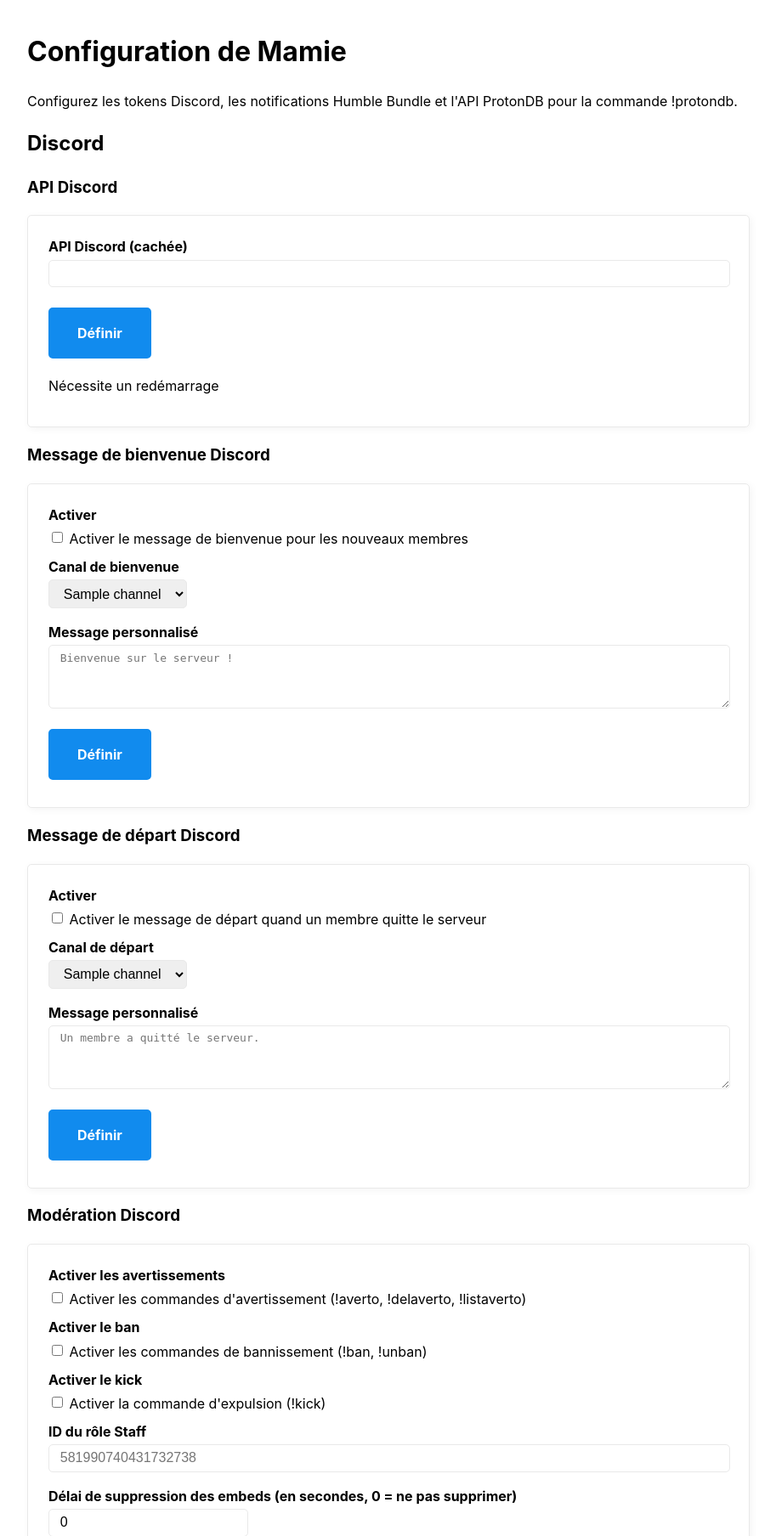
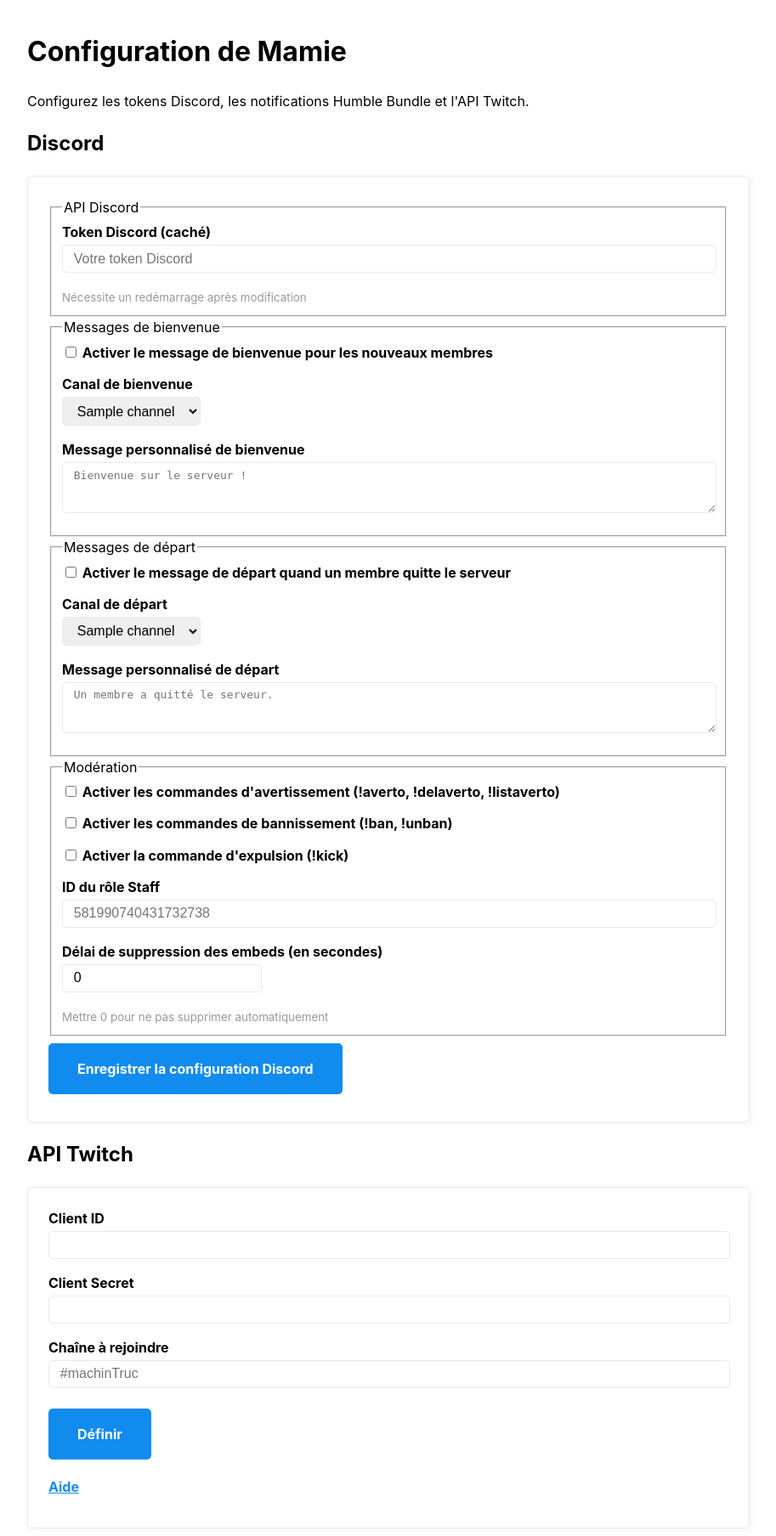
Before and after one commit to skylanix/MamieHenriette, a Flask app: template webapp/templates/configurations.html in a window 1280 px wide. Shown: the part 194-2002 px from the top of the page at 85% size, without its empty margins (68-981 px from the left). Run offline with Flask 3, Linux system fonts and the light colour scheme; tables that the repository leaves empty hold one stand-in row (values such as "Sample post"); the template is opened without the code that fills it: values that come from a table or form of the project are taken from there, most other values are stand-ins (such as "Sample title", 1, 10 or a date in 2020); parts of the project's set-up code (start-up, migrations or seed data) failed here and were passed over.

Commit message:
Refont de l'interface configuration.html

```diff
--- a/webapp/templates/configurations.html
+++ b/webapp/templates/configurations.html
@@ -2,82 +2,83 @@
 
 {% block content %}
 <h1>Configuration de Mamie</h1>
-<p>Configurez les tokens Discord, les notifications Humble Bundle et l'API ProtonDB pour la commande !protondb.</p>
+<p>Configurez les tokens Discord, les notifications Humble Bundle et l'API Twitch.</p>
 
 <h2>Discord</h2>
+<form action="{{ url_for('updateConfiguration') }}" method="POST">
+	<fieldset>
+		<legend>API Discord</legend>
+		<label for="discord_token">Token Discord (caché)</label>
+		<input name="discord_token" type="password" placeholder="Votre token Discord" />
+		<small>Nécessite un redémarrage après modification</small>
+	</fieldset>
 
-<h3>API Discord</h3>
-<form action="{{ url_for('updateConfiguration') }}" method="POST">
-	<label for="discord_token">API Discord (cachée)</label>
-	<input name="discord_token" type="password" />
-	<input type="Submit" value="Définir">
-	<p>Nécessite un redémarrage</p>
-</form>
+	<fieldset>
+		<legend>Messages de bienvenue</legend>
+		<label for="welcome_enable">
+			<input type="checkbox" name="welcome_enable" {% if configuration.getValue('welcome_enable') %}checked="checked"{% endif %}>
+			Activer le message de bienvenue pour les nouveaux membres
+		</label>
 
-<h3>Message de bienvenue Discord</h3>
-<form action="{{ url_for('updateConfiguration') }}" method="POST">
-	<label for="welcome_enable">Activer</label>
-	<input type="checkbox" name="welcome_enable" {% if configuration.getValue('welcome_enable') %}
-		checked="checked" {% endif %}>
-	<label>Activer le message de bienvenue pour les nouveaux membres</label>
 		<label for="welcome_channel_id">Canal de bienvenue</label>
 		<select name="welcome_channel_id">
 			{% for channel in channels %}
-		<option value="{{channel.id}}" {% if configuration.getIntValue('welcome_channel_id')==channel.id %}
-			selected="selected" {% endif %}>
-			{{channel.name}}</option>
+			<option value="{{channel.id}}" {% if configuration.getIntValue('welcome_channel_id')==channel.id %}selected="selected"{% endif %}>
+				{{channel.name}}
+			</option>
 			{% endfor %}
 		</select>
-	<label for="welcome_message">Message personnalisé</label>
-	<textarea name="welcome_message" rows="4" placeholder="Bienvenue sur le serveur !">{{ configuration.getValue('welcome_message') }}</textarea>
-	<input type="Submit" value="Définir">
-</form>
 
-<h3>Message de départ Discord</h3>
-<form action="{{ url_for('updateConfiguration') }}" method="POST">
-	<label for="leave_enable">Activer</label>
-	<input type="checkbox" name="leave_enable" {% if configuration.getValue('leave_enable') %}
-		checked="checked" {% endif %}>
-	<label>Activer le message de départ quand un membre quitte le serveur</label>
+		<label for="welcome_message">Message personnalisé de bienvenue</label>
+		<textarea name="welcome_message" rows="3" placeholder="Bienvenue sur le serveur !">{{ configuration.getValue('welcome_message') }}</textarea>
+	</fieldset>
+
+	<fieldset>
+		<legend>Messages de départ</legend>
+		<label for="leave_enable">
+			<input type="checkbox" name="leave_enable" {% if configuration.getValue('leave_enable') %}checked="checked"{% endif %}>
+			Activer le message de départ quand un membre quitte le serveur
+		</label>
+
 		<label for="leave_channel_id">Canal de départ</label>
 		<select name="leave_channel_id">
 			{% for channel in channels %}
-		<option value="{{channel.id}}" {% if configuration.getIntValue('leave_channel_id')==channel.id %}
-			selected="selected" {% endif %}>
-			{{channel.name}}</option>
+			<option value="{{channel.id}}" {% if configuration.getIntValue('leave_channel_id')==channel.id %}selected="selected"{% endif %}>
+				{{channel.name}}
+			</option>
 			{% endfor %}
 		</select>
-	<label for="leave_message">Message personnalisé</label>
-	<textarea name="leave_message" rows="4" placeholder="Un membre a quitté le serveur.">{{ configuration.getValue('leave_message') }}</textarea>
-	<input type="Submit" value="Définir">
-</form>
 
-<h3>Modération Discord</h3>
-<form action="{{ url_for('updateConfiguration') }}" method="POST">
-	<label for="moderation_enable">Activer les avertissements</label>
-	<input type="checkbox" name="moderation_enable" {% if configuration.getValue('moderation_enable') %}
-		checked="checked" {% endif %}>
-	<label>Activer les commandes d'avertissement (!averto, !delaverto, !listaverto)</label>
+		<label for="leave_message">Message personnalisé de départ</label>
+		<textarea name="leave_message" rows="3" placeholder="Un membre a quitté le serveur.">{{ configuration.getValue('leave_message') }}</textarea>
+	</fieldset>
 
-	<label for="moderation_ban_enable">Activer le ban</label>
-	<input type="checkbox" name="moderation_ban_enable" {% if configuration.getValue('moderation_ban_enable') %}
-		checked="checked" {% endif %}>
-	<label>Activer les commandes de bannissement (!ban, !unban)</label>
+	<fieldset>
+		<legend>Modération</legend>
+		<label for="moderation_enable">
+			<input type="checkbox" name="moderation_enable" {% if configuration.getValue('moderation_enable') %}checked="checked"{% endif %}>
+			Activer les commandes d'avertissement (!averto, !delaverto, !listaverto)
+		</label>
 
-	<label for="moderation_kick_enable">Activer le kick</label>
-	<input type="checkbox" name="moderation_kick_enable" {% if configuration.getValue('moderation_kick_enable') %}
-		checked="checked" {% endif %}>
-	<label>Activer la commande d'expulsion (!kick)</label>
+		<label for="moderation_ban_enable">
+			<input type="checkbox" name="moderation_ban_enable" {% if configuration.getValue('moderation_ban_enable') %}checked="checked"{% endif %}>
+			Activer les commandes de bannissement (!ban, !unban)
+		</label>
+
+		<label for="moderation_kick_enable">
+			<input type="checkbox" name="moderation_kick_enable" {% if configuration.getValue('moderation_kick_enable') %}checked="checked"{% endif %}>
+			Activer la commande d'expulsion (!kick)
+		</label>
 
 		<label for="moderation_staff_role_id">ID du rôle Staff</label>
-	<input name="moderation_staff_role_id" type="text" value="{{ configuration.getValue('moderation_staff_role_id') }}"
-		placeholder="581990740431732738" />
+		<input name="moderation_staff_role_id" type="text" value="{{ configuration.getValue('moderation_staff_role_id') }}" placeholder="581990740431732738" />
 
-	<label for="moderation_embed_delete_delay">Délai de suppression des embeds (en secondes, 0 = ne pas supprimer)</label>
-	<input name="moderation_embed_delete_delay" type="number" value="{{ configuration.getValue('moderation_embed_delete_delay') or '0' }}"
-		placeholder="0" min="0" />
+		<label for="moderation_embed_delete_delay">Délai de suppression des embeds (en secondes)</label>
+		<input name="moderation_embed_delete_delay" type="number" value="{{ configuration.getValue('moderation_embed_delete_delay') or '0' }}" placeholder="0" min="0" />
+		<small>Mettre 0 pour ne pas supprimer automatiquement</small>
+	</fieldset>
 
-	<input type="Submit" value="Définir">
+	<input type="Submit" value="Enregistrer la configuration Discord">
 </form>
 
 <h2>API Twitch</h2>
```
Also changed, not shown: webapp/configurations.py (+16 -16 lines). Lines whose indentation alone changed are shown as unchanged.
